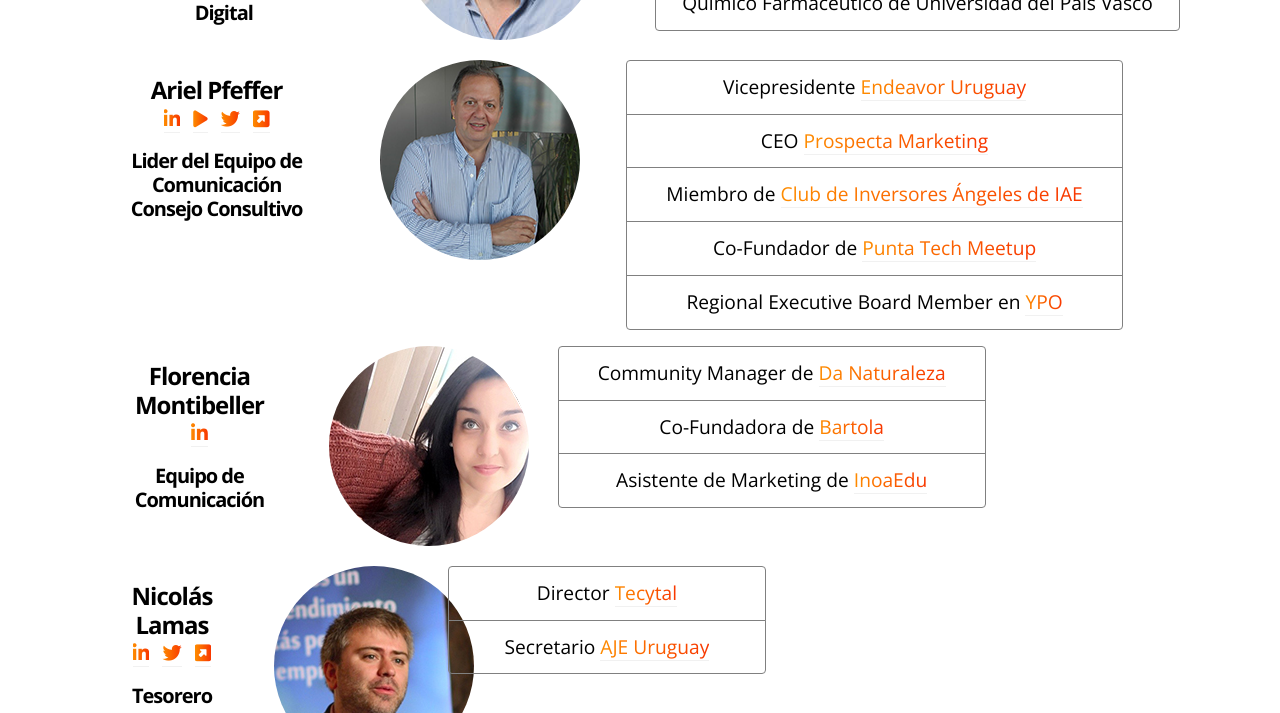
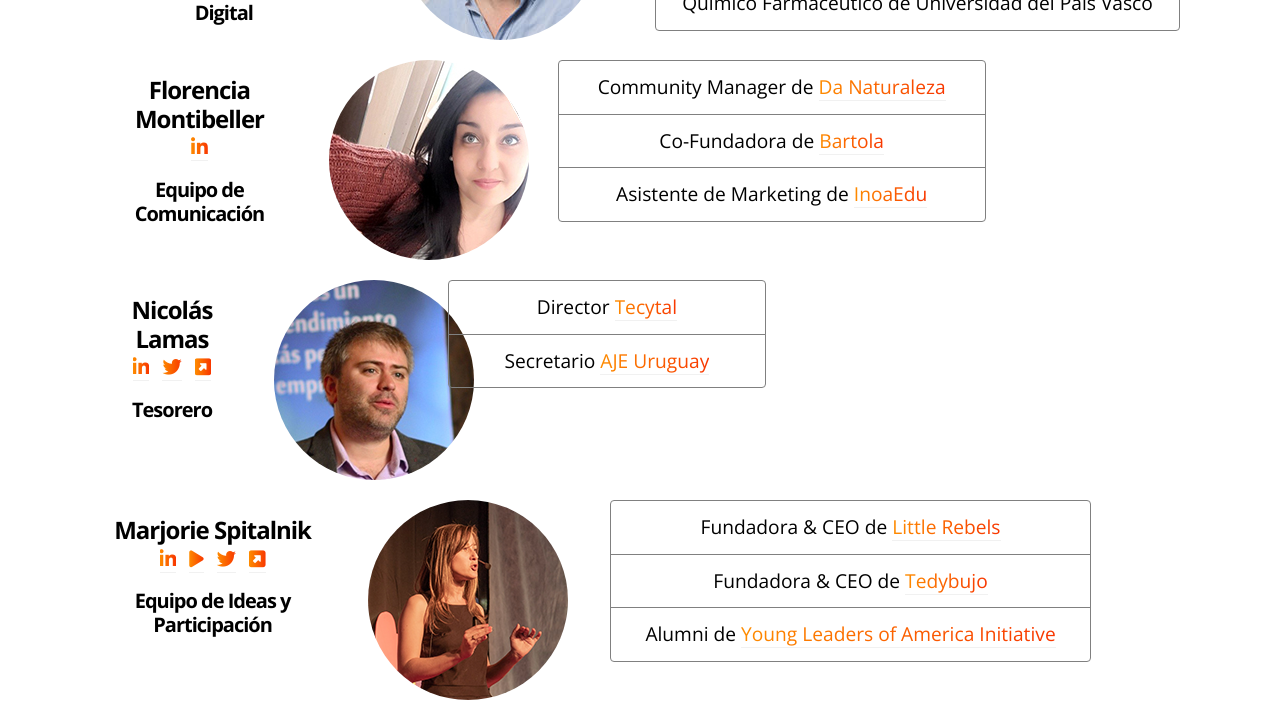
Before and after one commit to PartidoDigital/PartidoDigital-Web, a Jekyll site: the page built from equipo_2.md, in a window 1280 px wide and 900 px high, scrolled down 1236 px, cut to the strip 187-900 px from the top of the window. Built offline with Jekyll 4.4.1, drawn with Linux system fonts in a browser that asks for light colours; nearby versions of some CDN libraries; comment, search, counter and statistics services are not loaded.

Commit message:
Update equipo.yml

```diff
--- a/_data/equipo.yml
+++ b/_data/equipo.yml
@@ -52,23 +52,6 @@
      - Químico Farmacéutico de Universidad del País Vasco
   networks:
      - linkedin: https://www.linkedin.com/in/alejandro-ferrer-05899616/
-
-- nombre: Ariel Pfeffer
-  img: ariel_pfeffer.png
-  posicion: |
-     Lider del Equipo de Comunicación
-     Consejo Consultivo
-  experiencia:
-     - Vicepresidente [Endeavor Uruguay](https://www.endeavor.org.uy/)
-     - CEO [Prospecta Marketing](https://prospectamarketing.com/)
-     - Miembro de [Club de Inversores Ángeles de IAE](https://gust.com/accelerators/club-de-business-angels-del-iae)
-     - Co-Fundador de [Punta Tech Meetup](http://www.puntameetup.com/)
-     - Regional Executive Board Member en [YPO](https://www.ypo.org/)
-  networks:
-     - linkedin: https://www.linkedin.com/in/arielpfeffer/
-     - play: https://www.youtube.com/embed/4zZy1lp3meo
-     - twitter: https://twitter.com/arielpfeffer
-     - external-link-square: https://www.montevideo.com.uy/Noticias/Entrevista-al-emprendedor-Ariel-Pfeffer-Por-Ana-Jerozolimski-uc345705
 
 - nombre: Florencia Montibeller
   img: florencia_montibeller.jpeg
```
